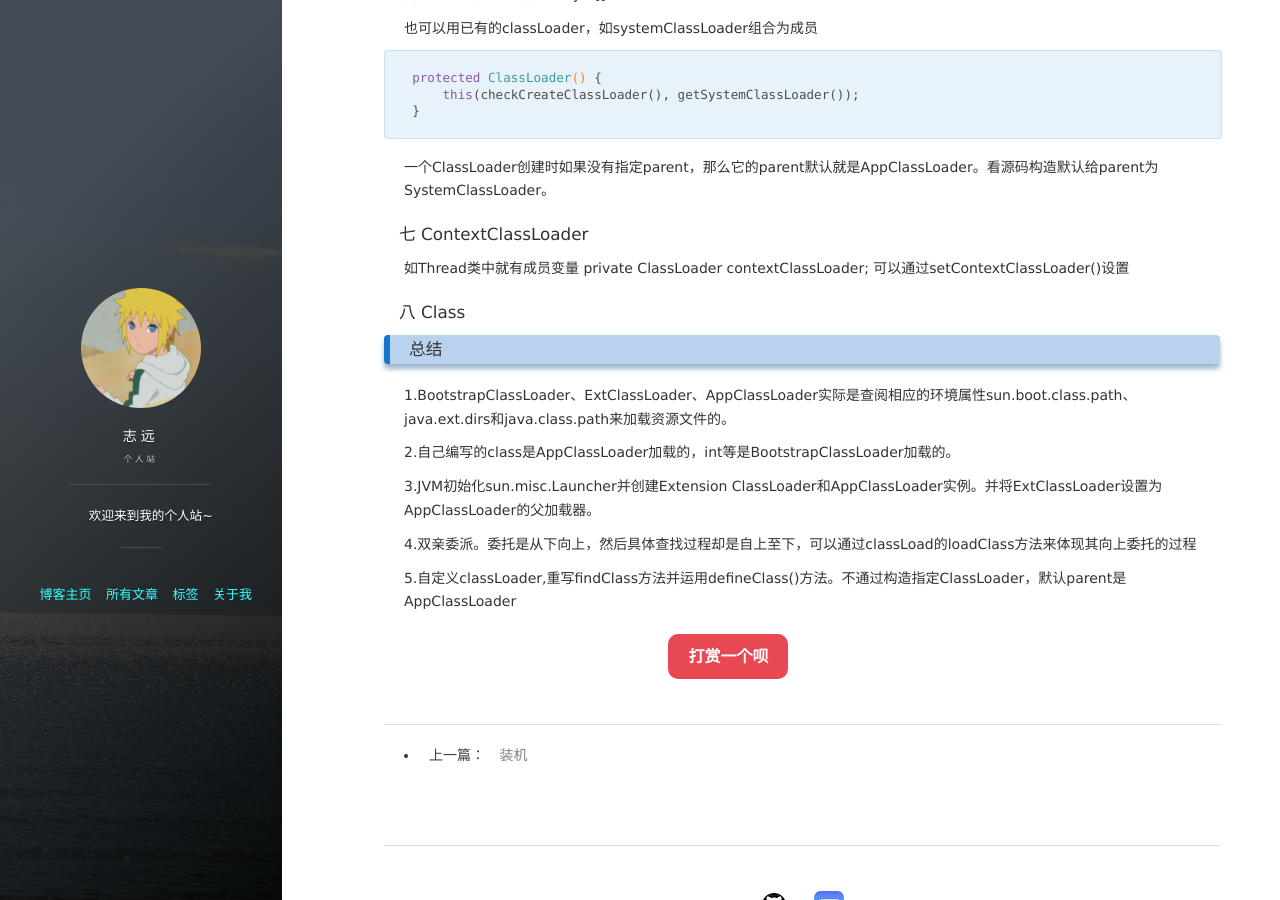
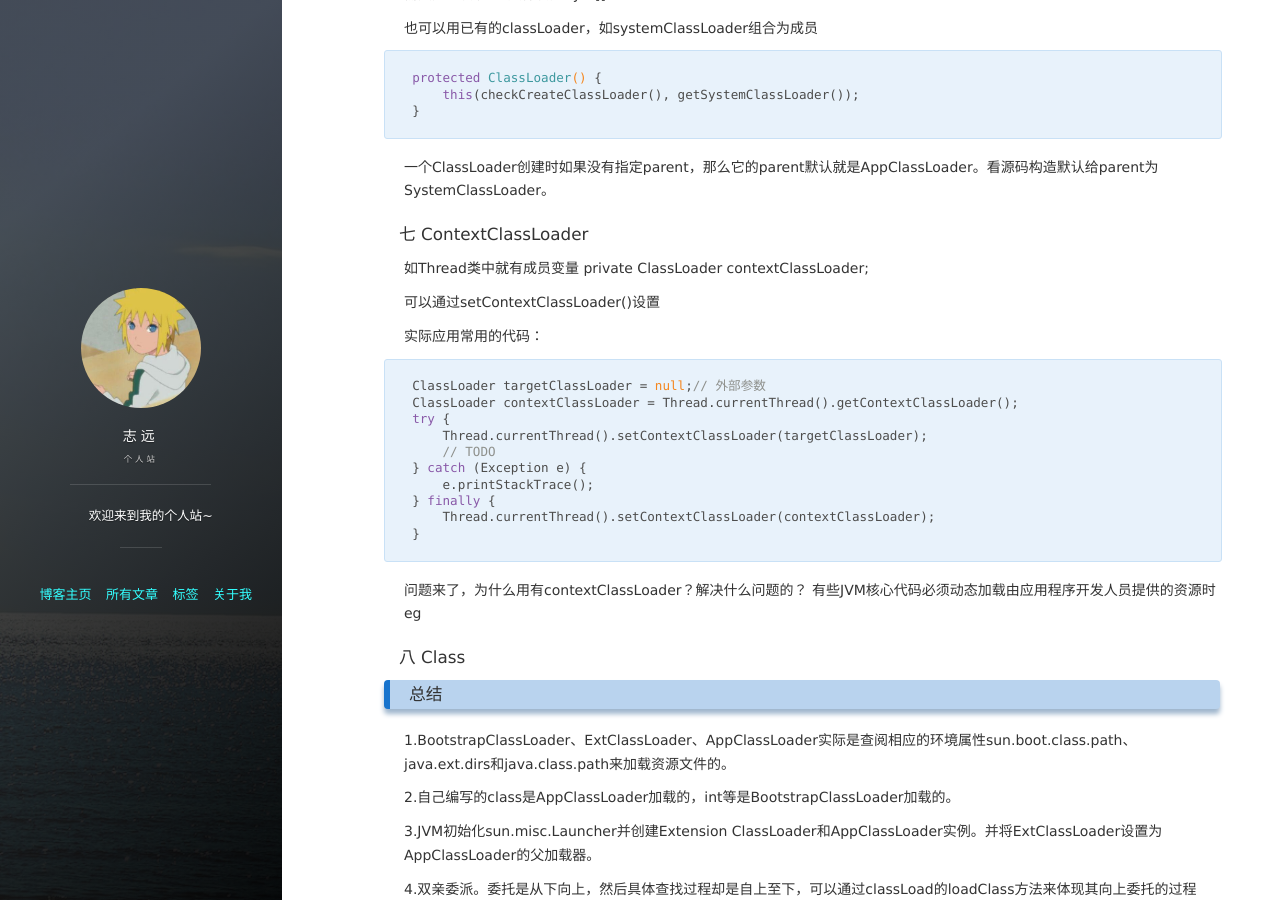
Before and after one commit to blueskyxzy/blueskyxzy.github.io, a Jekyll site: the page built from _posts/2019-12-20-classloader.md, in a window 1280 px wide and 900 px high, scrolled down 7025 px. Built offline with Jekyll 4.4.1, drawn with Linux system fonts in a browser that asks for light colours; nearby versions of some CDN libraries; comment, search, counter and statistics services are not loaded.

Commit message:
add classLoader

```diff
--- a/_posts/2019-12-20-classloader.md
+++ b/_posts/2019-12-20-classloader.md
@@ -291,7 +291,24 @@ defineClass()需要先io读取file文件转成byte[].
 #### 七 ContextClassLoader
 
 如Thread类中就有成员变量    private ClassLoader contextClassLoader;
+
 可以通过setContextClassLoader()设置
+
+实际应用常用的代码：
+
+    ClassLoader targetClassLoader = null;// 外部参数
+    ClassLoader contextClassLoader = Thread.currentThread().getContextClassLoader();
+    try {
+        Thread.currentThread().setContextClassLoader(targetClassLoader);
+        // TODO
+    } catch (Exception e) {
+        e.printStackTrace();
+    } finally {
+        Thread.currentThread().setContextClassLoader(contextClassLoader);
+    }
+
+问题来了，为什么用有contextClassLoader？解决什么问题的？
+有些JVM核心代码必须动态加载由应用程序开发人员提供的资源时eg
 
 #### 八 Class
 
```
